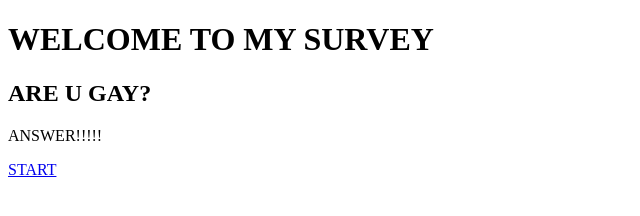
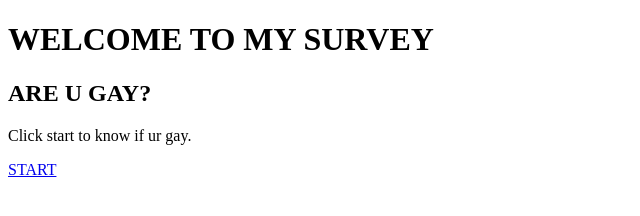
Before and after one commit to Lyka-Felin-Alarma/NewWebsite, a plain HTML site: page index.html in a window 1280 px wide. Shown: the whole page, without its empty margins (0-640 px from the left). Drawn offline with Linux system fonts and the light colour scheme.

Commit message:
shortened

```diff
--- a/index.html
+++ b/index.html
@@ -14,18 +14,9 @@
         <main>
             <div class="START">
               <h2>ARE U GAY?</h2>
-              <p>ANSWER!!!!!</p>
+              <p>Click start to know if ur gay.</p>
               <a href="q1.html" class="button">START</a>
             </div>
-
-
-
-
-
-
-
-
-
 
         </main>
     </body>
```
Also changed, not shown: q1.html (deleted), q2.html (deleted), q3.html (deleted).
